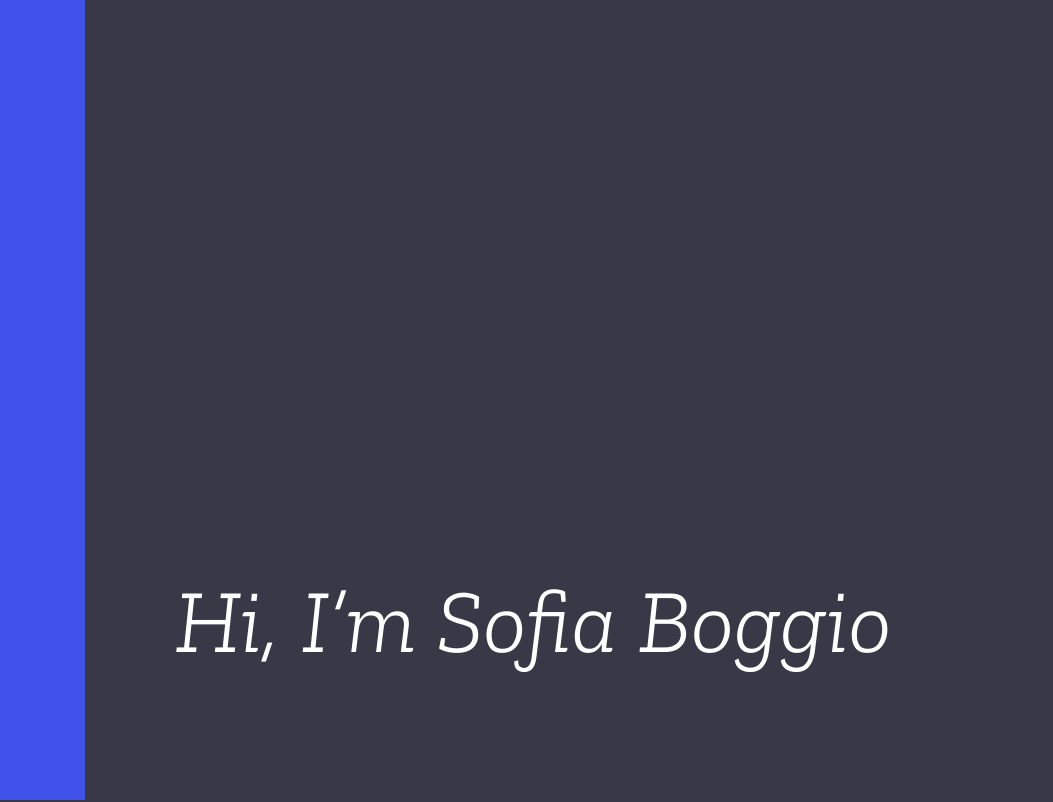
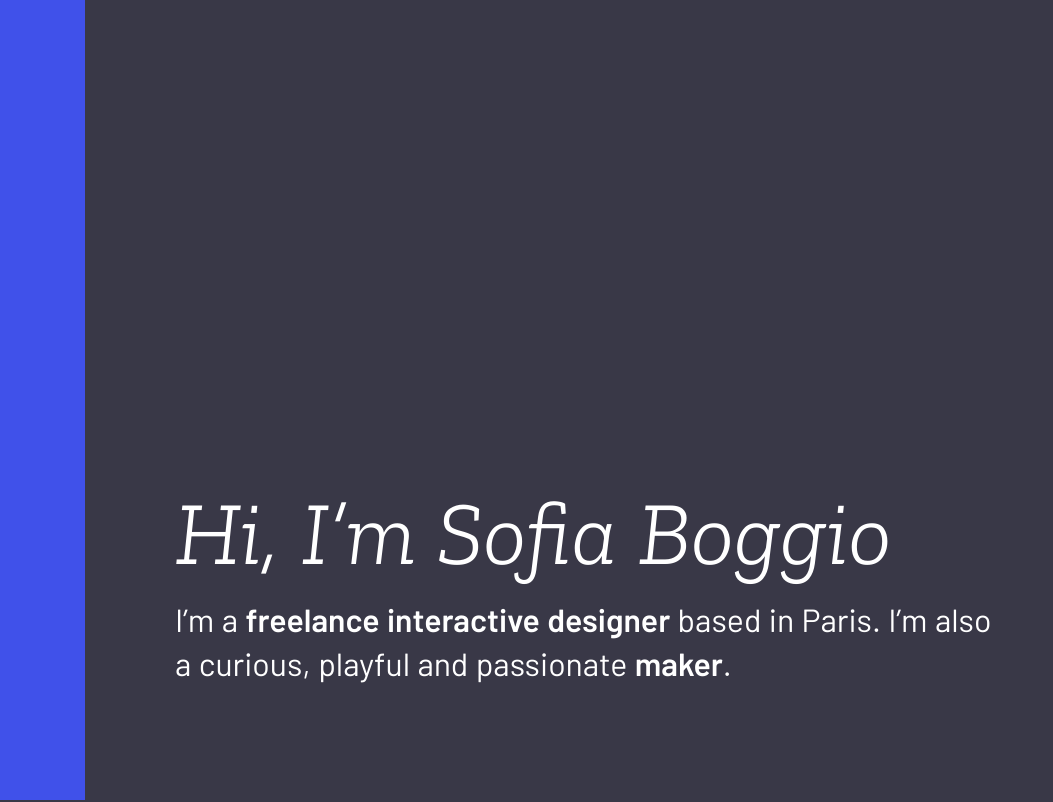
Before and after one commit to jfngoo/sofia-portfolio, a Nuxt app: page / in a window 1280 px wide. Shown: the top 802 px of the page, without its empty margins (0-1053 px from the left). Built offline with nearby package versions, Linux system fonts and the light colour scheme.

Commit message:
Fix Intro subtitle not showing

```diff
--- a/components/Intro.vue
+++ b/components/Intro.vue
@@ -4,7 +4,7 @@
       {{ $t('title') }}
     </h1>
 
-    <p class="subtitle" :v-html="$t('subtitle')" />
+    <p class="subtitle" v-html="$t('subtitle')" />
   </div>
 </template>
 
```
